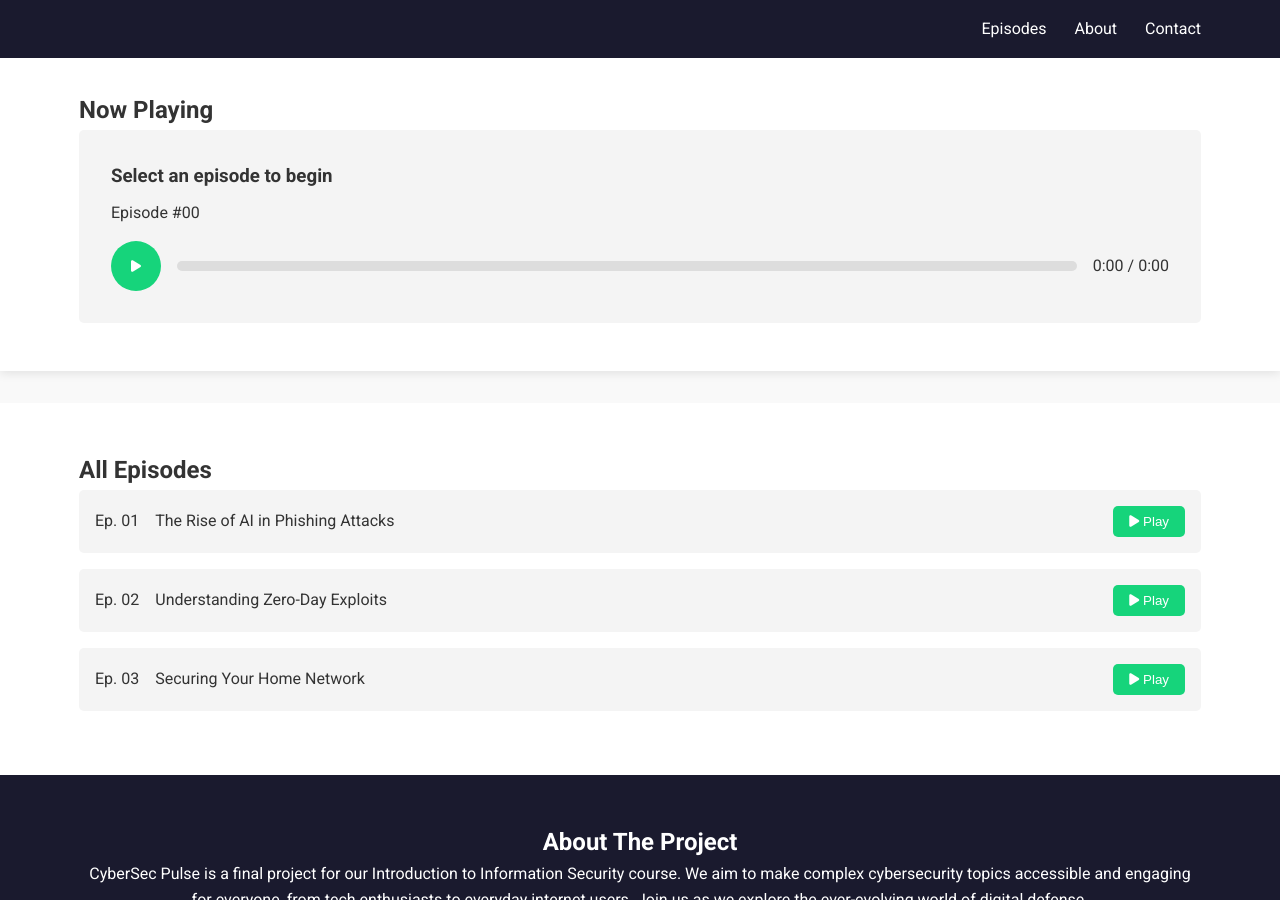
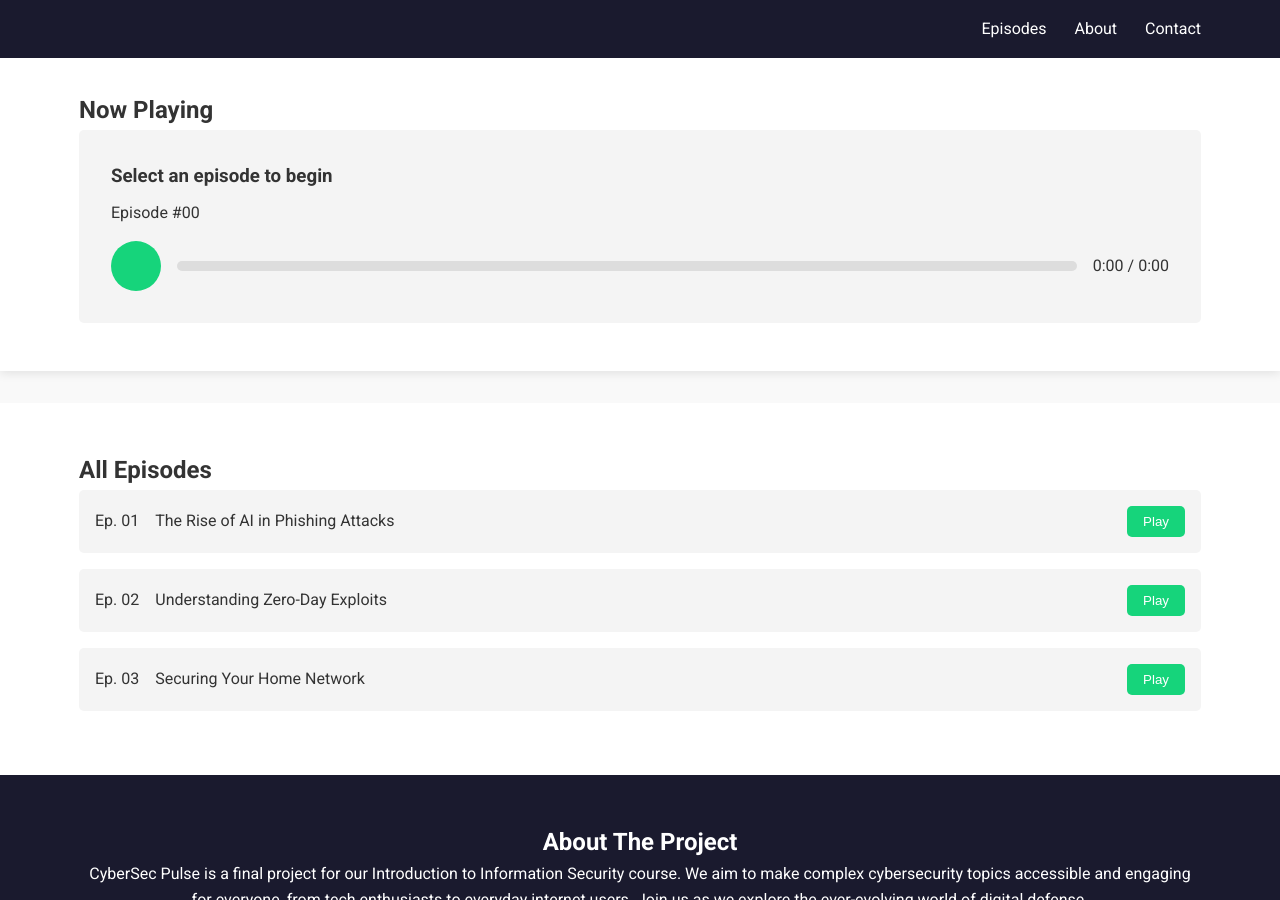
Before and after one commit to Engelina8/Error404, a Jekyll site: the page built from index.md, in a window 1280 px wide and 900 px high, scrolled down 445 px. Built offline with Jekyll 4.4.1, drawn with Linux system fonts in a browser that asks for light colours.

Commit message:
correct css default.html

```diff
--- a/_layouts/default.html
+++ b/_layouts/default.html
@@ -6,8 +6,7 @@
     <title>{{ site.title }}</title>
     <!-- Google Fonts: Roboto (for body) and Roboto Mono (for headings) -->
     <link href="https://fonts.googleapis.com/css2?family=Roboto+Mono:wght@400;700&family=Roboto:wght@400;700&display=swap" rel="stylesheet">
-    <!-- Font Awesome for Icons -->
-    <link rel="stylesheet" href="https://cdnjs.cloudflare.com/ajax/libs/font-awesome/6.4.0/css/all.min.css">
+
     <!-- Your Custom CSS -->
     <link rel="stylesheet" href="/assets/css/style.css">
 </head>
```
